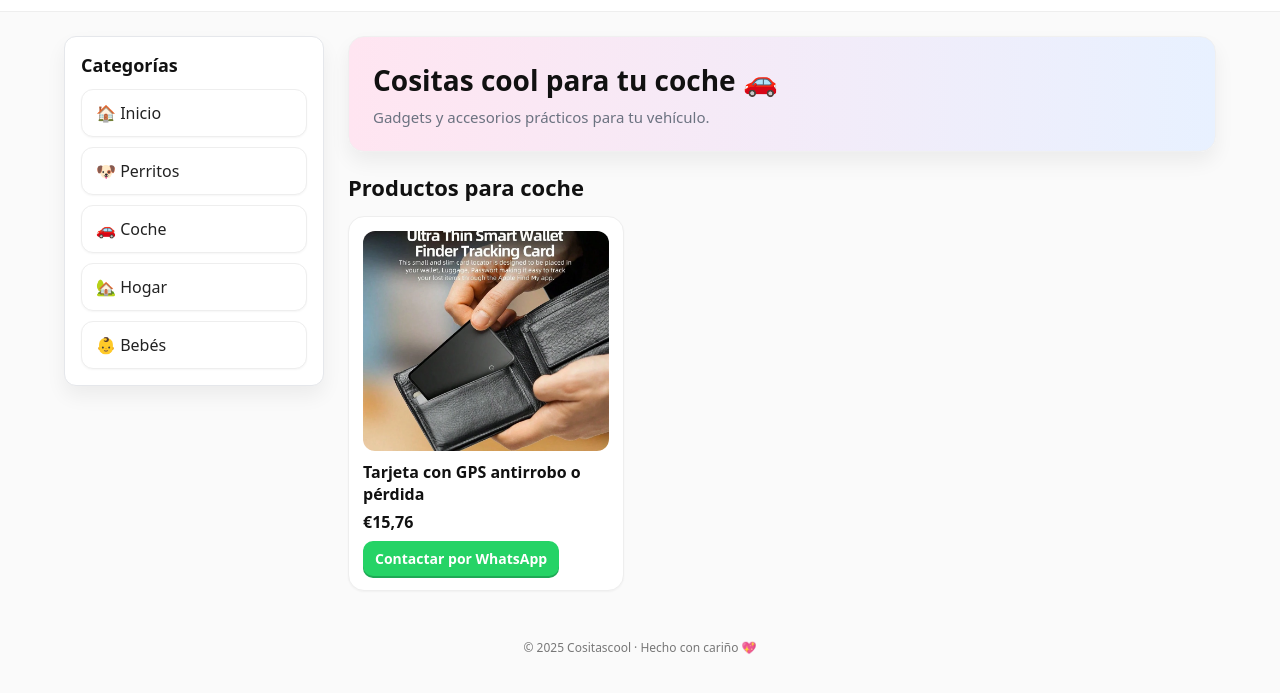
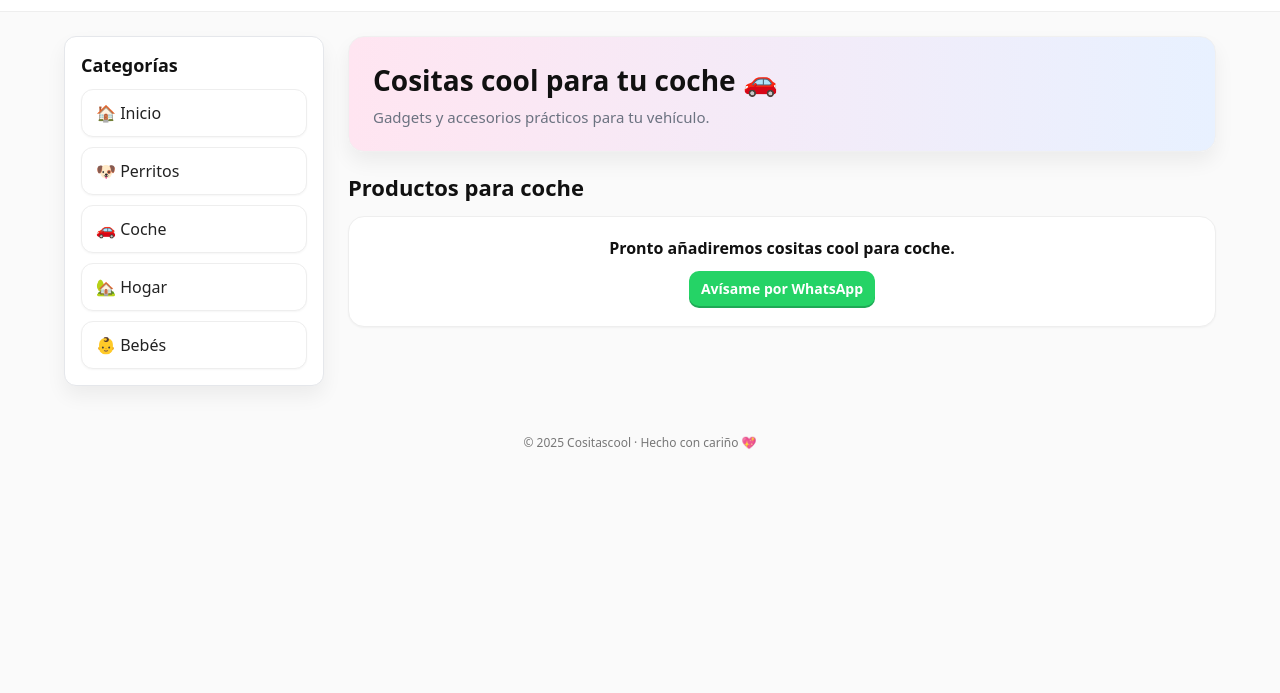
Before and after one commit to rikysbd/tienda-cositascool, a website: page coche.html in a window 1280 px wide. Shown: the part 59-752 px from the top of the page. Drawn offline with Linux system fonts and the light colour scheme.

Commit message:
Update coche.html

```diff
--- a/coche.html
+++ b/coche.html
@@ -14,12 +14,11 @@ header h1{margin:0;font-size:20px}.contact-btn{background:#111;color:#fff;text-d
 .category-nav{display:flex;flex-direction:column;gap:10px}
 .category-nav a{display:flex;gap:10px;text-decoration:none;color:#222;background:#fff;border:1px solid #eee;border-radius:12px;padding:12px 14px;box-shadow:0 1px 2px rgba(0,0,0,.04)}
 .main{min-width:0}.hero{background:linear-gradient(90deg,#ffe5f1,#e8f1ff);border:1px solid #f0f0f0;border-radius:var(--r);padding:24px;margin-bottom:20px}
-.hero h2{margin:0 0 8px;font-size:28px}.products h3.section{margin:0 0 14px;font-size:22px}
-.grid{display:grid;gap:20px;grid-template-columns:repeat(auto-fill,minmax(240px,1fr))}
-.card{background:#fff;border:1px solid #eee;border-radius:var(--r);padding:14px;box-shadow:0 1px 2px rgba(0,0,0,.04);display:flex;flex-direction:column}
-.card img{width:100%;height:220px;object-fit:cover;border-radius:12px}
-.card h4{margin:10px 0 6px;font-size:16px}.price{margin:0 0 8px;color:#111;font-weight:700}
-.whatsapp-btn{align-self:flex-start;display:inline-block;background:#25D366;color:#fff;text-decoration:none;font-weight:700;border-radius:10px;padding:8px 12px;font-size:14px;box-shadow:0 2px 0 #1ea955}
+.hero h2{margin:0 0 8px;font-size:28px}
+.section{margin:0 0 14px;font-size:22px}
+.empty{background:#fff;border:1px solid #eee;border-radius:16px;padding:20px;text-align:center;box-shadow:0 1px 2px rgba(0,0,0,.04)}
+.empty p{margin:0 0 12px;font-weight:600}
+.whatsapp-btn{display:inline-block;background:#25D366;color:#fff;text-decoration:none;font-weight:700;border-radius:10px;padding:8px 12px;font-size:14px;box-shadow:0 2px 0 #1ea955}
 footer{text-align:center;color:#777;font-size:12px;padding:24px 0 40px}
 @media(max-width:900px){.layout{grid-template-columns:1fr}.sidebar{position:static}}
 </style>
@@ -48,18 +47,14 @@ footer{text-align:center;color:#777;font-size:12px;padding:24px 0 40px}
       <p>Gadgets y accesorios prácticos para tu vehículo.</p>
     </section>
 
-    <section class="products">
-      <h3 class="section">Productos para coche</h3>
-      <div class="grid">
-        <article class="card">
-          <img src="images/tarjeta-gps.png" alt="Tarjeta con GPS antirrobo o pérdida">
-          <h4>Tarjeta con GPS antirrobo o pérdida</h4>
-          <p class="price">€15,76</p>
-          <a class="whatsapp-btn" target="_blank"
-             href="https://api.whatsapp.com/send?phone=34635782353&text=Hola,%20quiero%20comprar%20'Tarjeta%20con%20GPS%20antirrobo%20o%20p%C3%A9rdida'%20(15,76%20%E2%82%AC)%20desde%20Cositascool.">Contactar por WhatsApp</a>
-        </article>
-      </div>
-    </section>
+    <h3 class="section">Productos para coche</h3>
+    <div class="empty">
+      <p>Pronto añadiremos cositas cool para coche.</p>
+      <a class="whatsapp-btn" target="_blank"
+         href="https://api.whatsapp.com/send?phone=34635782353&text=Hola%2C%20av%C3%ADsame%20cuando%20haya%20productos%20para%20coche%20en%20Cositascool.">
+        Avísame por WhatsApp
+      </a>
+    </div>
   </main>
 </div>
 
```
